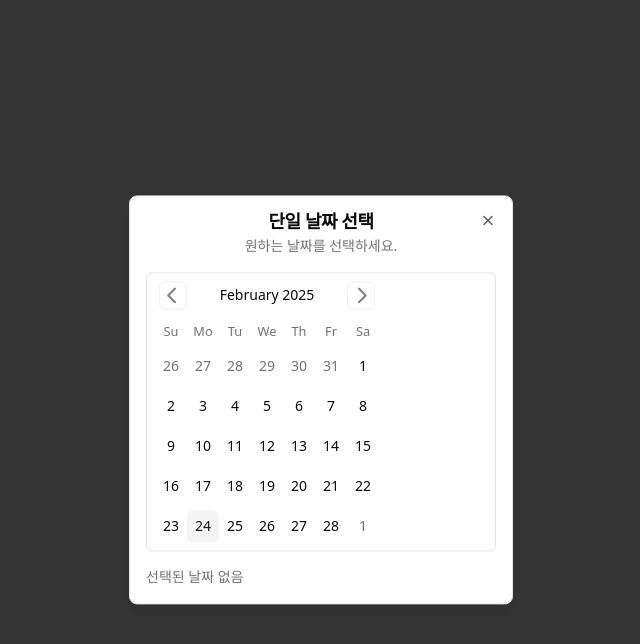
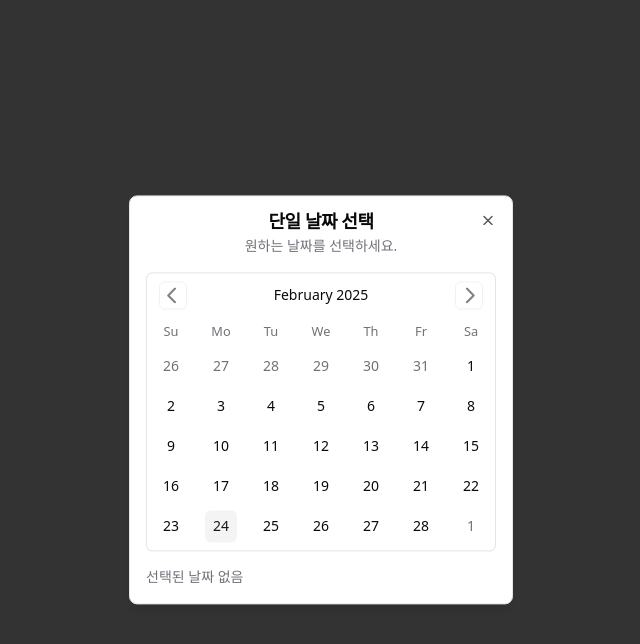
Before and after one commit to gibeom0218/shadcnUI, a Next.js app: page /CalendarPage in a window 1280 px wide. Both pictures are taken after a click on the button "단일 날짜 선택". Shown: the top 644 px of the page, without its empty margins (319-959 px from the left). Built offline with nearby package versions, Linux system fonts and the light colour scheme.

Commit message:
Refactor : 달력 UI 수정

```diff
--- a/src/components/ui/calendar.tsx
+++ b/src/components/ui/calendar.tsx
@@ -19,7 +19,7 @@ function Calendar({
       showOutsideDays={showOutsideDays}
       className={cn('p-3', className)}
       classNames={{
-        months: 'flex flex-col sm:flex-row space-y-4 sm:space-x-4 sm:space-y-0',
+        months: 'flex flex-col space-y-4 sm:space-x-4 sm:space-y-0',
         month: 'space-y-4',
         caption: 'flex justify-center pt-1 relative items-center',
         caption_label: 'text-sm font-medium',
@@ -31,10 +31,10 @@ function Calendar({
         nav_button_previous: 'absolute left-1',
         nav_button_next: 'absolute right-1',
         table: 'w-full border-collapse space-y-1',
-        head_row: 'flex',
+        head_row: 'flex justify-between',
         head_cell:
           'text-muted-foreground rounded-md w-8 font-normal text-[0.8rem]',
-        row: 'flex w-full mt-2',
+        row: 'flex w-full mt-2 justify-between',
         cell: cn(
           'relative p-0 text-center text-sm focus-within:relative focus-within:z-20 [&:has([aria-selected])]:bg-accent [&:has([aria-selected].day-outside)]:bg-accent/50 [&:has([aria-selected].day-range-end)]:rounded-r-md',
           props.mode === 'range'
```
